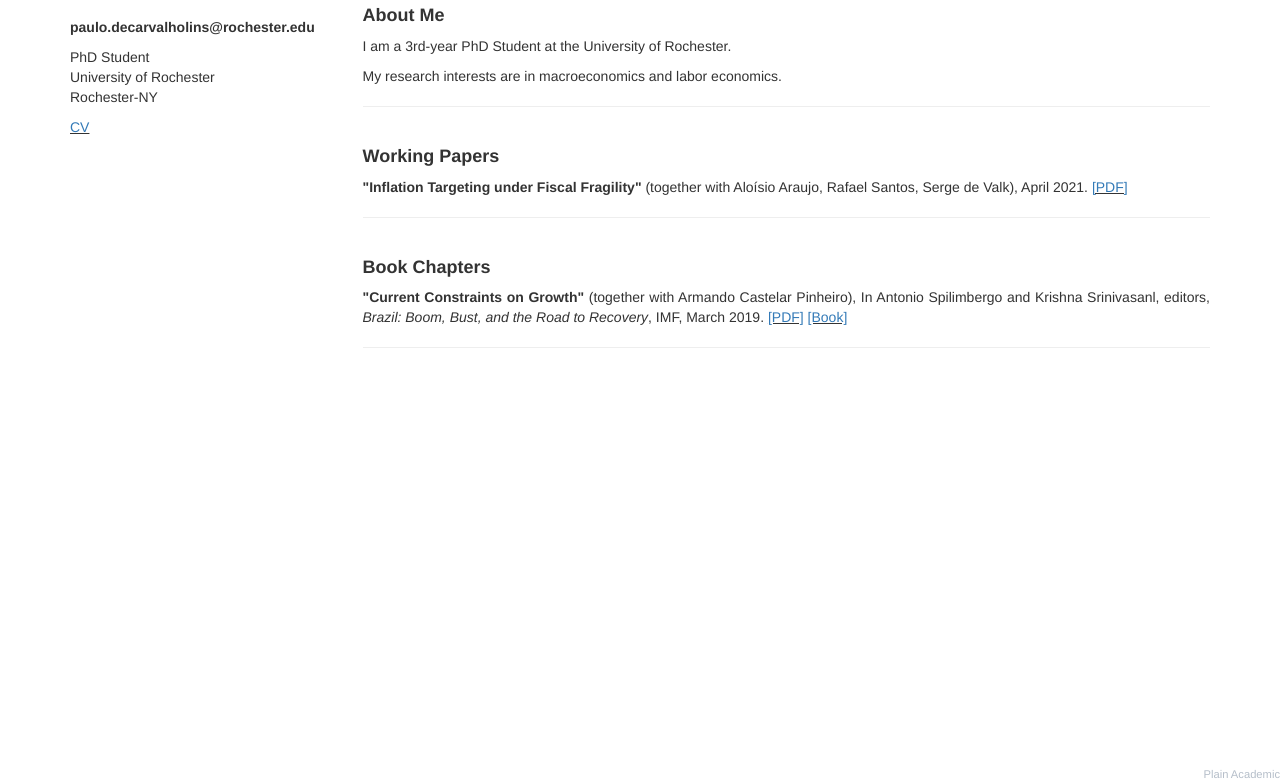
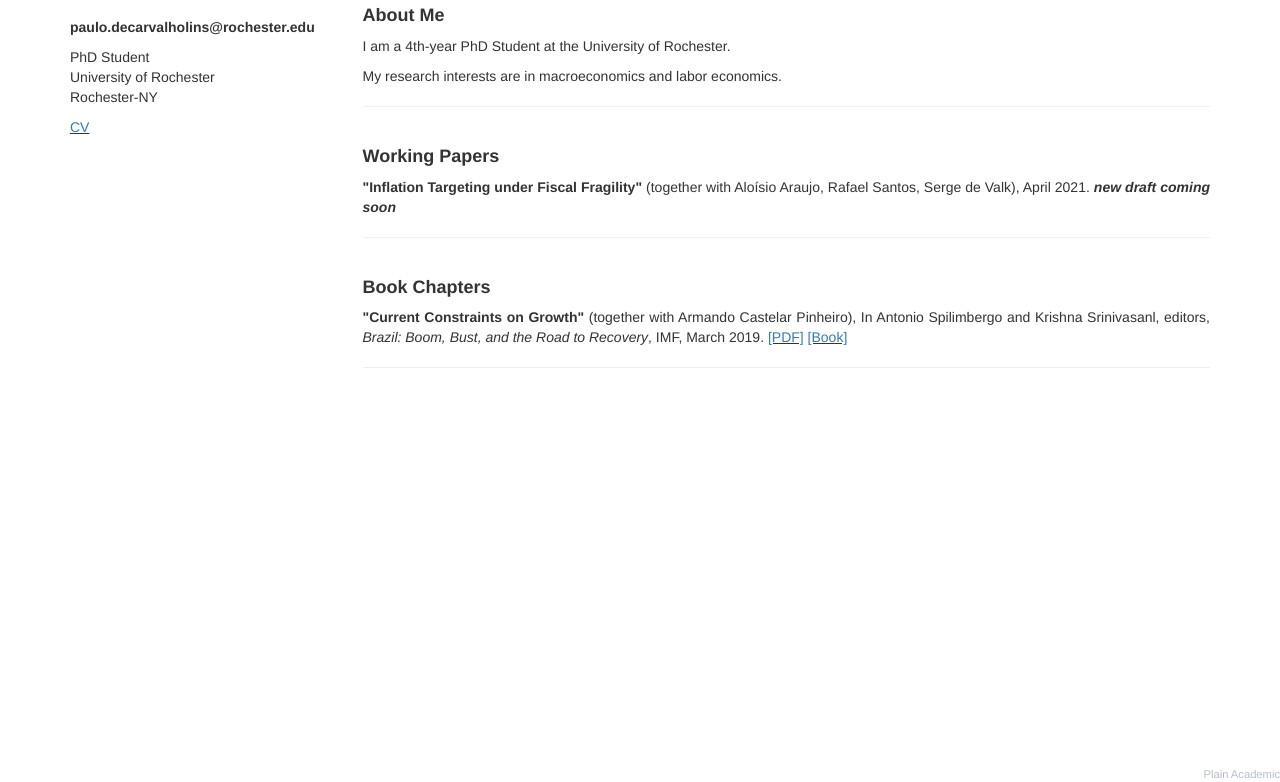
Before and after one commit to pclins/pclins.github.io, a plain HTML site: page index.html in a window 1280 px wide. Shown: the part 105-887 px from the top of the page. Drawn offline with nearby package versions, Linux system fonts and the light colour scheme.

Commit message:
Add files via upload

```diff
--- a/index.html
+++ b/index.html
@@ -65,7 +65,7 @@
 
 					<h4><b>About Me</b></h4>
 
-					<p>I am a 3rd-year PhD Student at the University of Rochester.</p>
+					<p>I am a 4th-year PhD Student at the University of Rochester.</p>
 					<p>My research interests are in macroeconomics and labor economics.</p>
 					<hr>
 
@@ -75,7 +75,7 @@
 
 					<h4><b>Working Papers</b></h4>
 
-					<b> "Inflation Targeting under Fiscal Fragility"</b> (together with Aloísio Araujo, Rafael Santos, Serge de Valk), April 2021. <u><a href="https://pclins.github.io/files/Araujo,%20Lins,%20Santos,%20Valk%20-%20Inflation%20Targeting%20under%20Fiscal%20Fragility.pdf" target="_blank">[PDF]</a></u> <br>
+					<b> "Inflation Targeting under Fiscal Fragility"</b> (together with Aloísio Araujo, Rafael Santos, Serge de Valk), April 2021. <b><i>new draft coming soon</i></b> <br>
 					<hr>
 
 				</div>
```
